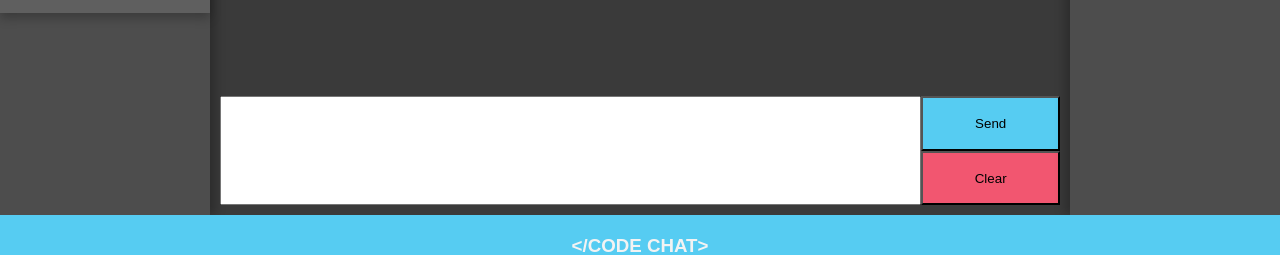
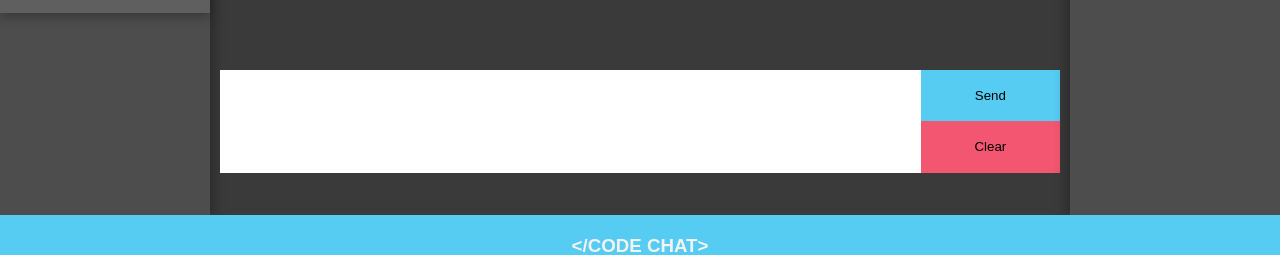
Before and after one commit to justinjdev/CodeChat, a React (Create React App) app in the folder frontEnd/: page / in a window 1280 px wide. Shown: the part 523-778 px from the top of the page. Built offline with nearby package versions, Linux system fonts and the light colour scheme; no server answers.

Commit message:
fixed text window scrolling
styled most of chat window

```diff
--- a/frontEnd/src/colors.scss
+++ b/frontEnd/src/colors.scss
@@ -6,3 +6,5 @@ $header-background: #56ccf2;
 $footer-background: #56ccf2;
 
 $main-text-color: #f3f3f3;
+$message-background: #3f3f3f;
+$message-border-color: #303030;
--- a/frontEnd/src/components/Chat/Chat.css
+++ b/frontEnd/src/components/Chat/Chat.css
@@ -1,25 +1,38 @@
 .chat {
   display: flex;
   flex-direction: column;
-  height: 100%; }
+  max-height: 78vh;
+  flex: 1; }
   .chat .chat-window {
     flex: 10;
-    margin-top: 0;
+    margin: 0px 0 10px;
     overflow: auto; }
-  .chat .messages-list {
-    list-style: none; }
+    .chat .chat-window .messages-list {
+      list-style: none;
+      padding: 0;
+      margin: 0; }
+      .chat .chat-window .messages-list li {
+        border-bottom: 1px solid #303030;
+        background-color: #3f3f3f;
+        padding: 10px;
+        word-wrap: break-word;
+        white-space: pre-wrap; }
   .chat .chat-input {
     flex: 2;
     display: flex; }
     .chat .chat-input .input {
-      flex: 10; }
+      flex: 10;
+      border: 0;
+      resize: none; }
     .chat .chat-input .submit-buttons {
       flex: 2;
       display: flex;
       flex-direction: column; }
       .chat .chat-input .submit-buttons .submit {
         flex: 1;
-        background-color: #56ccf2; }
+        background-color: #56ccf2;
+        border: 0; }
       .chat .chat-input .submit-buttons .clear {
         flex: 1;
-        background-color: #f25670; }
+        background-color: #f25670;
+        border: 0; }
--- a/frontEnd/src/components/Chat/Chat.js
+++ b/frontEnd/src/components/Chat/Chat.js
@@ -4,6 +4,7 @@ import io from 'socket.io-client'
 import './Chat.css'
 
 const socket = io('https://ezchatrooms.herokuapp.com/')
+// const socket = io('localhost:8080')
 
 class Chat extends Component {
     constructor(props) {
@@ -75,9 +76,10 @@ class Chat extends Component {
                     </ul>
                 </div>
                 <form className="chat-input" onSubmit={this.submitHandler}>
-                    <input
+                    <textarea
                         className="input"
                         type="text"
+                        rows="1"
                         onChange={this.textChangeHandler}
                         value={this.state.chatInput}
                         required/>
--- a/frontEnd/src/components/Chat/Chat.scss
+++ b/frontEnd/src/components/Chat/Chat.scss
@@ -3,14 +3,29 @@
 .chat{
     display: flex;
     flex-direction: column;
-    height: 100%;
+    max-height: 78vh;
+    flex: 1;
+
     .chat-window{
         flex: 10;
-        margin-top: 0;
+        margin: 0px 0 10px;
         overflow: auto;
-    }
-    .messages-list{
-        list-style: none;
+        // position: relative;
+
+        .messages-list{
+            list-style: none;
+            padding: 0;
+            margin: 0;
+
+            li{
+                border-bottom: 1px solid $message-border-color;
+                background-color: $message-background;
+
+                padding: 10px;
+                word-wrap: break-word;
+                white-space: pre-wrap;
+            }
+        }
     }
 
     .chat-input{
@@ -19,6 +34,8 @@
 
         .input{
             flex: 10;
+            border: 0;
+            resize: none;
         }
         .submit-buttons{
             flex: 2;
@@ -28,10 +45,12 @@
                 .submit{
                     flex: 1;
                     background-color: $main-accent;
+                    border: 0;
                 }
                 .clear{
                     flex: 1;
                     background-color: $main-destructive;
+                    border: 0;
                 }
 
         }
--- a/frontEnd/src/components/MainPage/MainPage.css
+++ b/frontEnd/src/components/MainPage/MainPage.css
@@ -29,7 +29,9 @@
           margin: auto; }
     .main-page .content .main {
       flex: 4;
-      margin: 10px; }
+      margin: 10px;
+      display: flex;
+      flex-direction: column; }
     .main-page .content .right-sidebar {
       background-color: #4d4d4d;
       flex: 1;
--- a/frontEnd/src/components/MainPage/MainPage.scss
+++ b/frontEnd/src/components/MainPage/MainPage.scss
@@ -40,8 +40,10 @@
         }
         .main{
             flex: 4;
+            margin: 10px;
 
-            margin: 10px;
+            display: flex;
+            flex-direction: column;
         }
         .right-sidebar{
             background-color: #4d4d4d;
```
Lines whose indentation alone changed are shown as unchanged.
